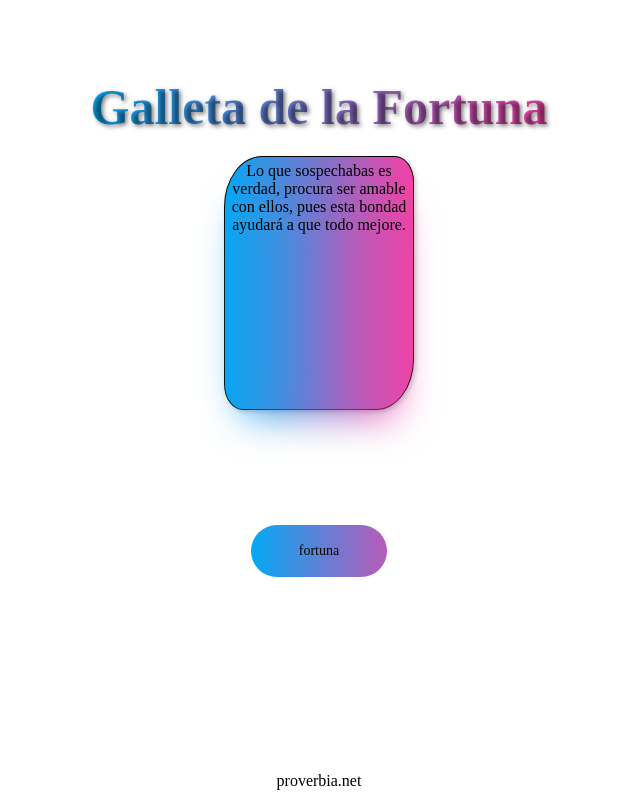
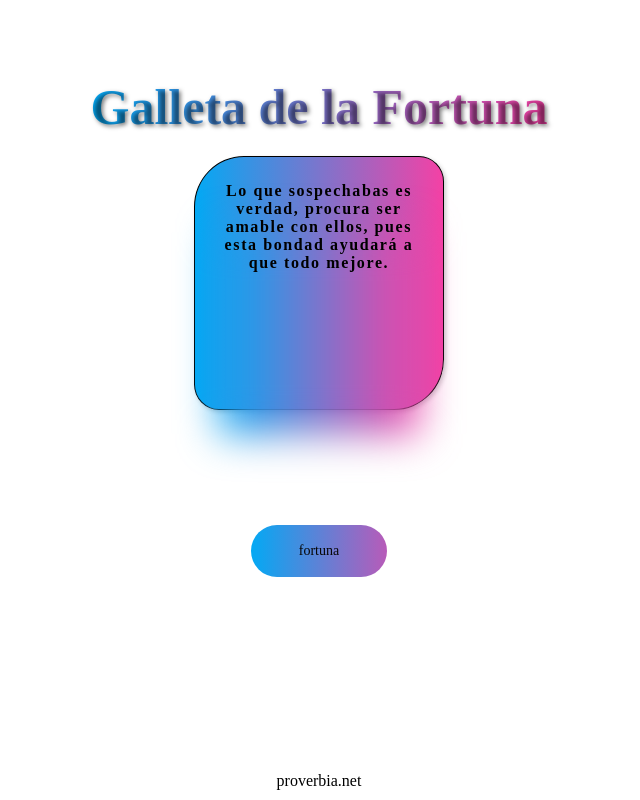
Before and after one commit to JavierOspina07/galleta_de_la_fortuna_JavierOspina, a React (Vite) app: page / in a window 1280 px wide. Shown: the whole page, without its empty margins (321-961 px from the left). Built offline with nearby package versions, Linux system fonts and the light colour scheme; a web font is replaced by a local one.

Commit message:
modificaciones color y texto

```diff
--- a/src/App.jsx
+++ b/src/App.jsx
@@ -4,8 +4,6 @@ import GameCard from './/components/GameCard'
 import { useState } from "react";
 
 function App() {
-
-  console.log(GameCard)
 
   const [index, setIndex] = useState(0)
 
--- a/src/index.css
+++ b/src/index.css
@@ -112,9 +112,9 @@ body {
 
   .phrase__container {
     --background: linear-gradient(to left, #f441a5 0%, #03a9f4 100%);
-    width: 190px;
+    width: 250px;
     height: 254px;
-    padding: 5px;
+    padding: 25px;
     border-radius: 20% 10%;
     overflow: visible;
     background: var(--background);
@@ -122,10 +122,14 @@ body {
     z-index: 1;
    }
 
+   p.phrase{
+    text-align: center;
+   }
+
    .phrase__container::after {
     position: absolute;
     content: "";
-    top: 30px;
+    top: 50px;
     left: 0;
     right: 0;
     z-index: -1;
@@ -137,30 +141,16 @@ body {
     transition: opacity .5s;
    }
 
-   .phrase__container-info {
-    --color: #181818;
-    background: var(--color);
-    color: var(--color);
-    display: flex;
-    justify-content: center;
-    align-items: center;
-    width: 100%;
-    height: 100%;
-    overflow: visible;
-    border-radius: .7rem;
-   }
 
-   .phrase__container .title {
+
+   .phrase__container{
+    margin: 50px;
     font-weight: bold;
     letter-spacing: .1em;
+    text-align: center;
    }
 
    /*Hover*/
    .phrase__container:hover::after {
     opacity: 0;
    }
-
-   .phrase__container:hover .card-info {
-    color: #f7ba2b;
-    transition: color 1s;
-   }
```
